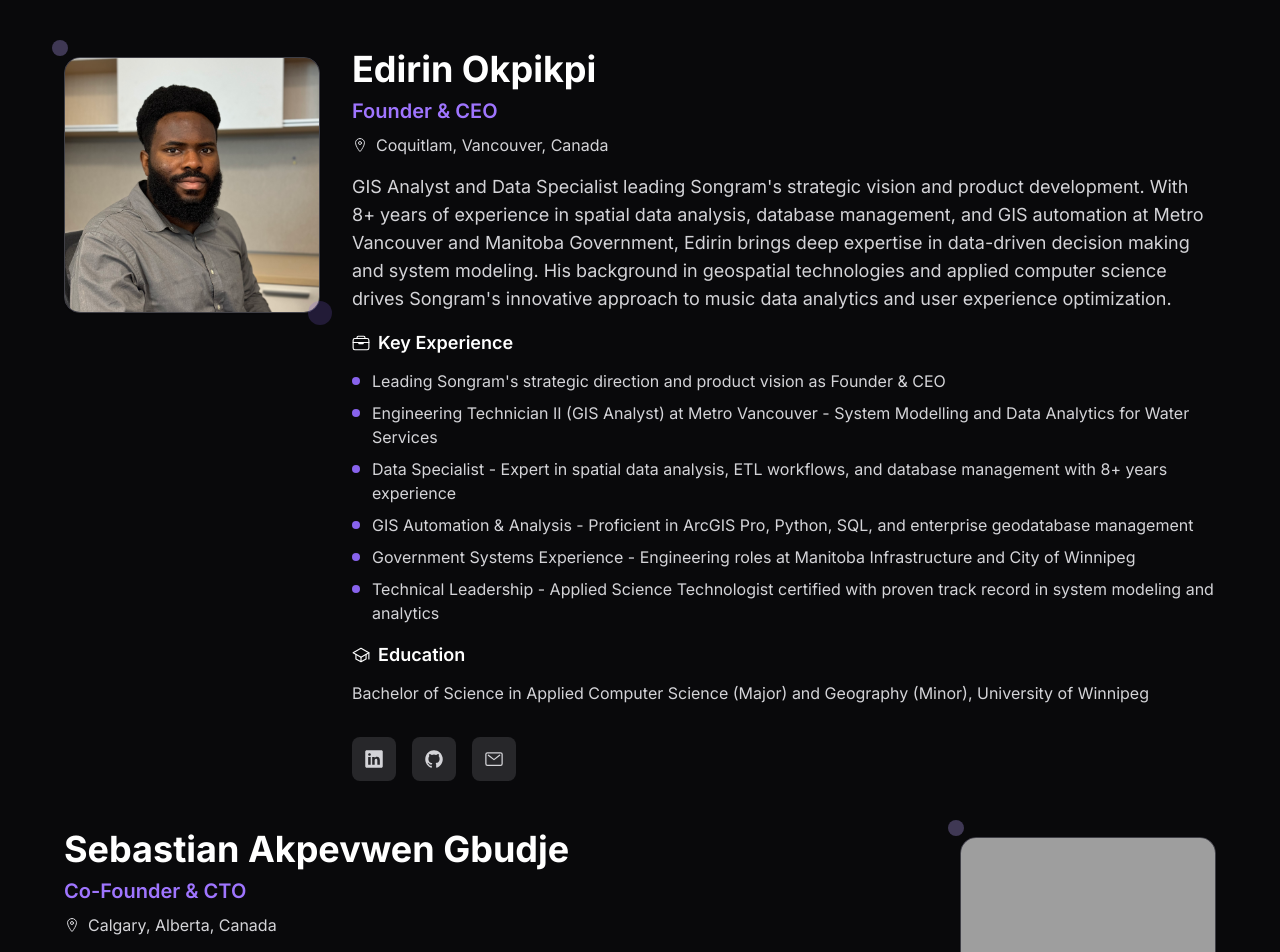
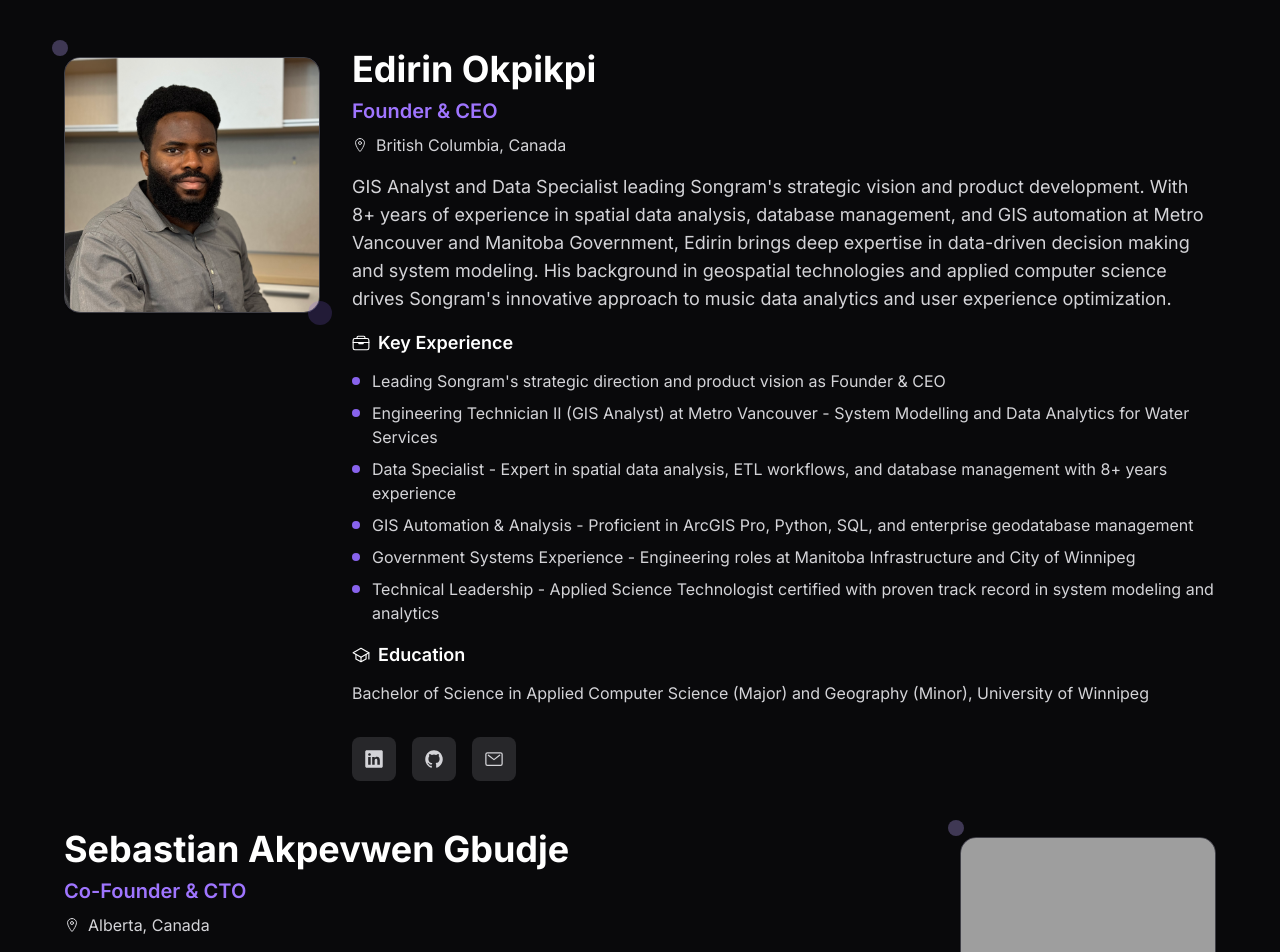
Before and after one commit to Songram-App/Songram-Website, a React (Vite) app: page /team in a window 1280 px wide. Shown: the part 260-1212 px from the top of the page. Built offline with nearby package versions, Linux system fonts and the light colour scheme; grey boxes are pictures that could not be loaded.

Commit message:
change only the location of out profile and linked the team page to community page

```diff
--- a/src/pages/CommunityPage.tsx
+++ b/src/pages/CommunityPage.tsx
@@ -159,6 +159,9 @@ const CommunityPage: React.FC = () => {
               <Link to="/about" className="text-gray-600 dark:text-gray-300 hover:text-primary-500 dark:hover:text-primary-400 transition-colors duration-200">
                 About
               </Link>
+              <Link to="/team" className="text-gray-600 dark:text-gray-300 hover:text-primary-500 dark:hover:text-primary-400 transition-colors duration-200">
+                Team
+              </Link>
               <Link to="/community" className="text-primary-500 dark:text-primary-400 font-medium">
                 Community
               </Link>
@@ -214,6 +217,9 @@ const CommunityPage: React.FC = () => {
               </a>
               <Link to="/about" className="block text-gray-600 dark:text-gray-300 hover:text-primary-500 dark:hover:text-primary-400 transition-colors duration-200">
                 About
+              </Link>
+              <Link to="/team" className="block text-gray-600 dark:text-gray-300 hover:text-primary-500 dark:hover:text-primary-400 transition-colors duration-200">
+                Team
               </Link>
               <Link to="/community" className="block text-primary-500 dark:text-primary-400 font-medium">
                 Community
--- a/src/pages/TeamPage.tsx
+++ b/src/pages/TeamPage.tsx
@@ -86,7 +86,7 @@ const TeamPage: React.FC = () => {
     {
       name: "Edirin Okpikpi",
       role: "Founder & CEO",
-      location: "Coquitlam, Vancouver, Canada",
+      location: "British Columbia, Canada",
       bio: "GIS Analyst and Data Specialist leading Songram's strategic vision and product development. With 8+ years of experience in spatial data analysis, database management, and GIS automation at Metro Vancouver and Manitoba Government, Edirin brings deep expertise in data-driven decision making and system modeling. His background in geospatial technologies and applied computer science drives Songram's innovative approach to music data analytics and user experience optimization.",
       experience: [
         "Leading Songram's strategic direction and product vision as Founder & CEO",
@@ -108,7 +108,7 @@ const TeamPage: React.FC = () => {
     {
       name: "Sebastian Akpevwen Gbudje",
       role: "Co-Founder & CTO",
-      location: "Calgary, Alberta, Canada",
+      location: "Alberta, Canada",
       bio: "Systems software engineer and Co-Founder & CTO of Songram, where he leads platform architecture and engineering strategy. Currently a Systems Software Engineer at CrowdStrike, architecting enterprise CI/CD infrastructure for global cybersecurity operations. Sebastian brings deep expertise in scalable systems, DevOps, and technical leadership to drive Songram's innovative music creation platform.",
       experience: [
         "Leading Songram's technical architecture and platform development as Co-Founder & CTO",
```
Also changed, not shown: public/icon.png (added).
